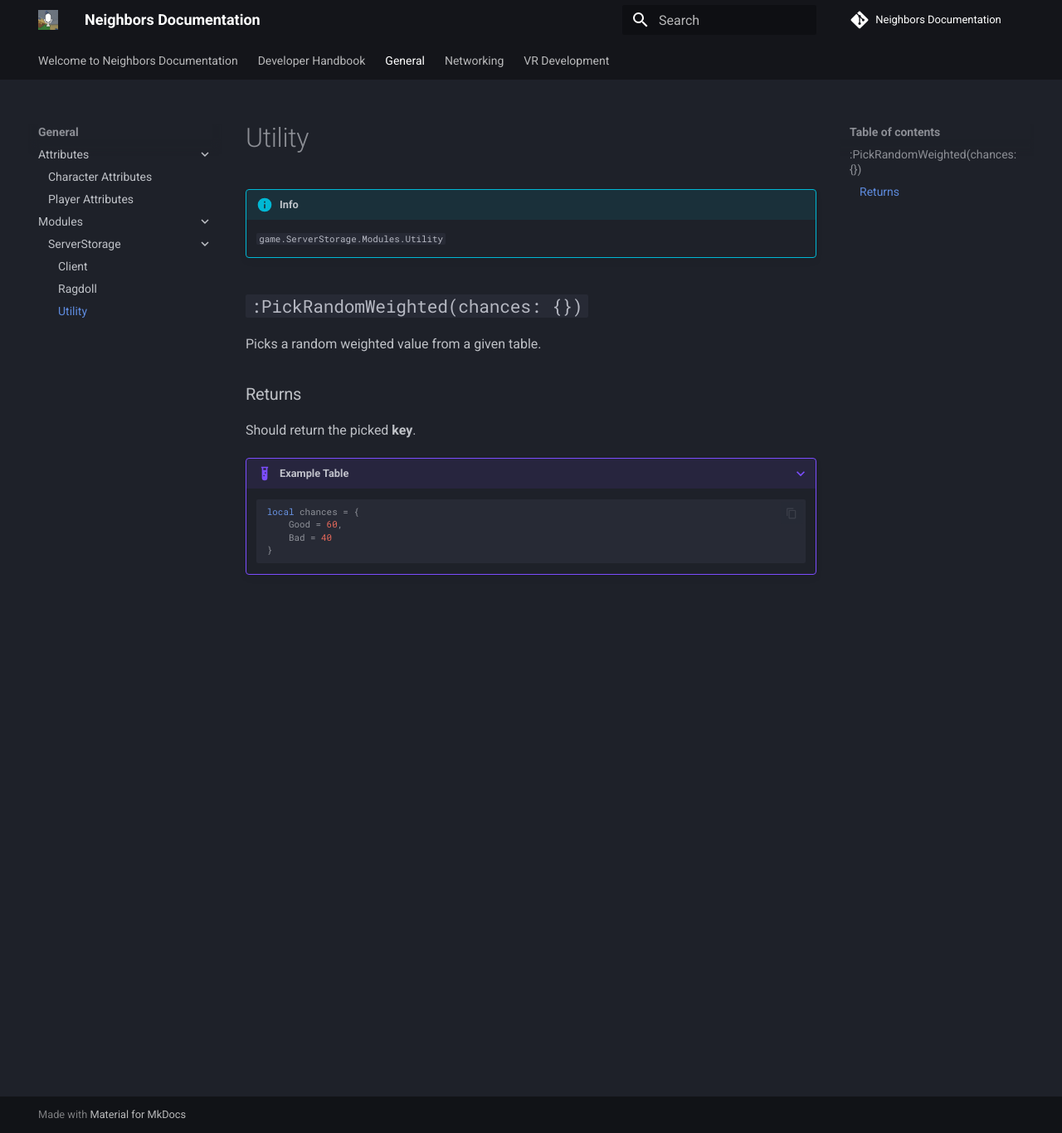
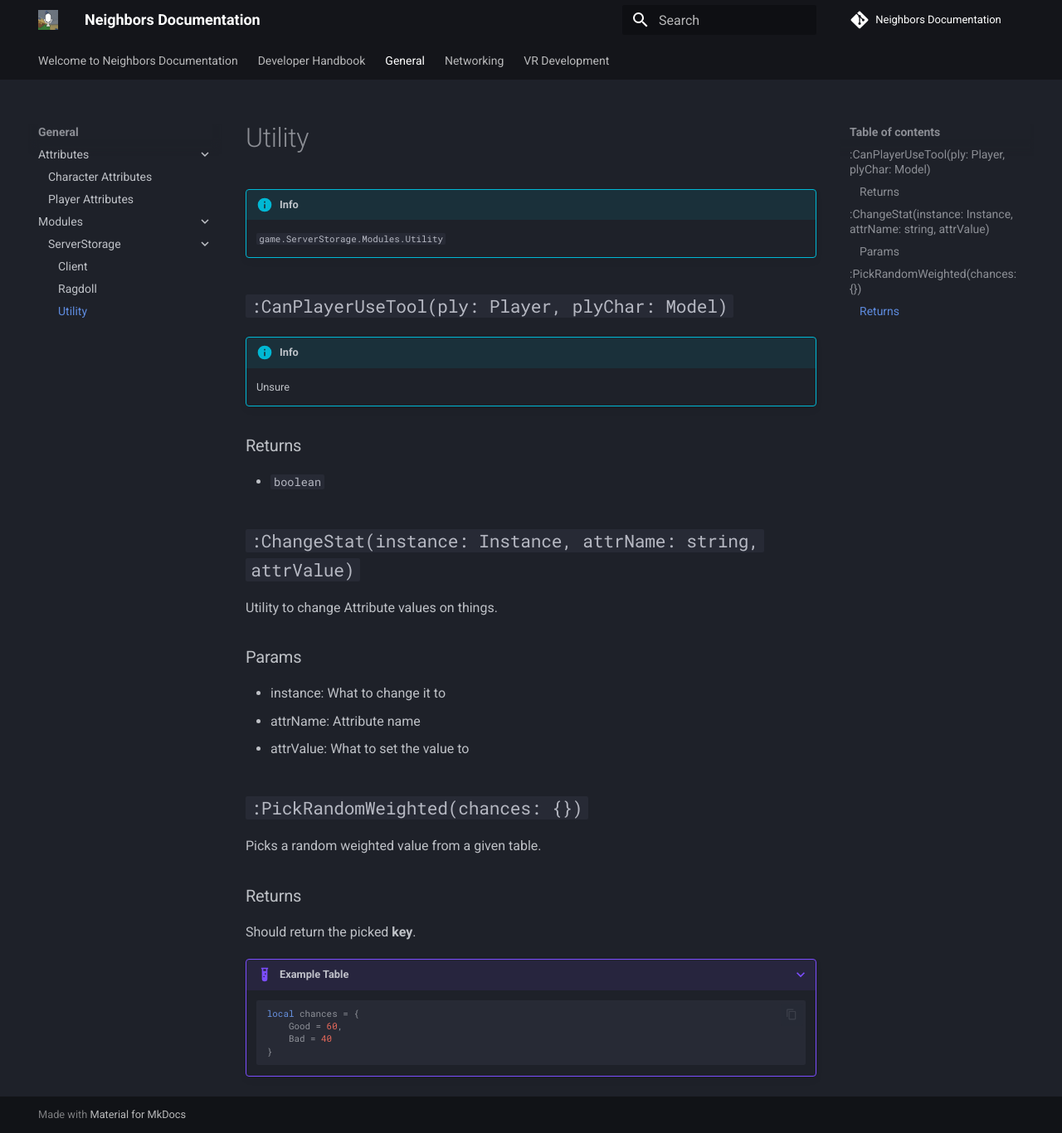
Before and after one commit to TheBoogle/neighbors-documentation, an MkDocs documentation site: the page built from docs/General/Modules/ServerStorage/Utility.md, in a window 1280 px wide and 1366 px high. Shown: the whole window at 83% size. Built offline with MkDocs 1.6.1 and Material for MkDocs 9.7.7, drawn with Linux system fonts in a browser that asks for light colours; comment, search, counter and statistics services are not loaded.

Commit message:
Update Utility.md

```diff
--- a/docs/General/Modules/ServerStorage/Utility.md
+++ b/docs/General/Modules/ServerStorage/Utility.md
@@ -1,6 +1,23 @@
 # Utility
 !!! info end
     ``game.ServerStorage.Modules.Utility``
+
+
+## `:CanPlayerUseTool(ply: Player, plyChar: Model)`
+!!! info end
+    Unsure
+
+### Returns
+* ``boolean``
+
+
+## `:ChangeStat(instance: Instance, attrName: string, attrValue)`
+Utility to change Attribute values on things.
+
+### Params
+* instance: What to change it to
+* attrName: Attribute name
+* attrValue: What to set the value to
 
 
 ## `:PickRandomWeighted(chances: {})`
```
